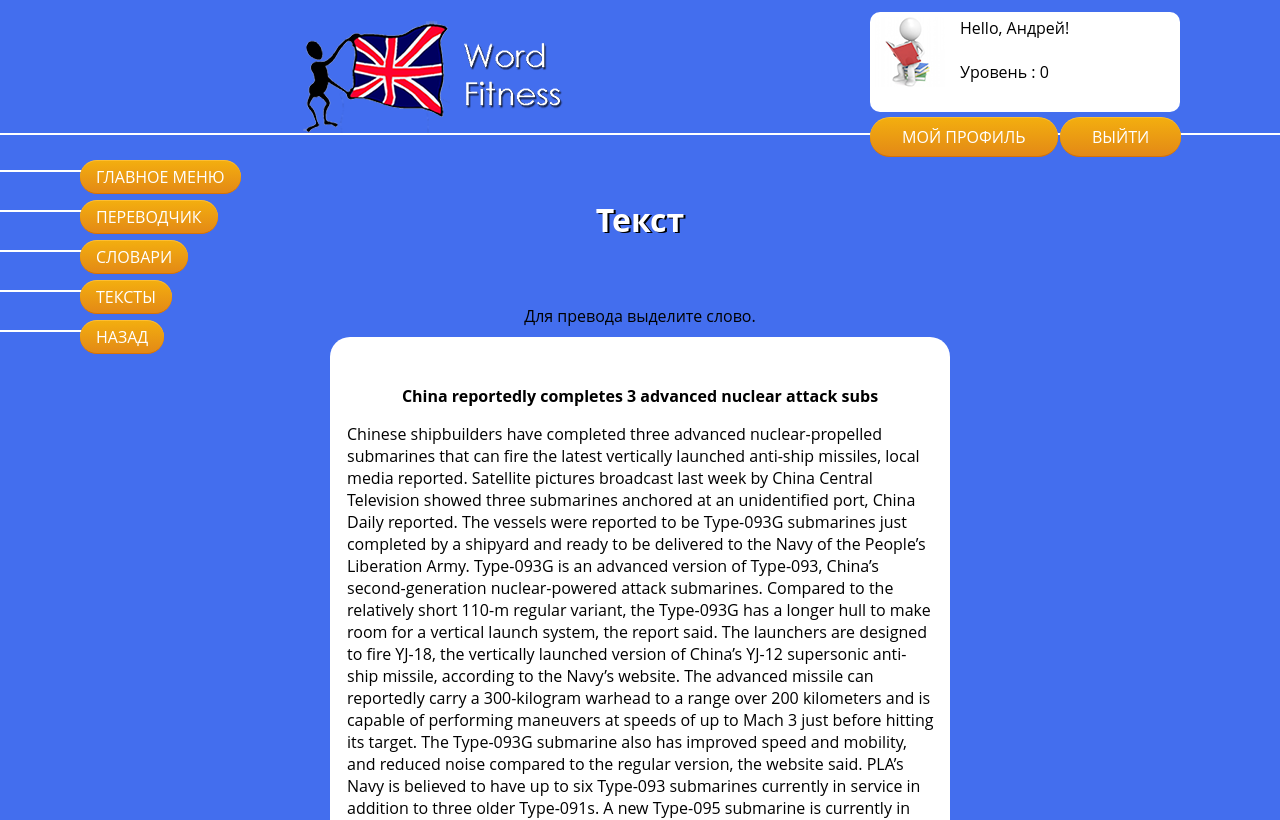
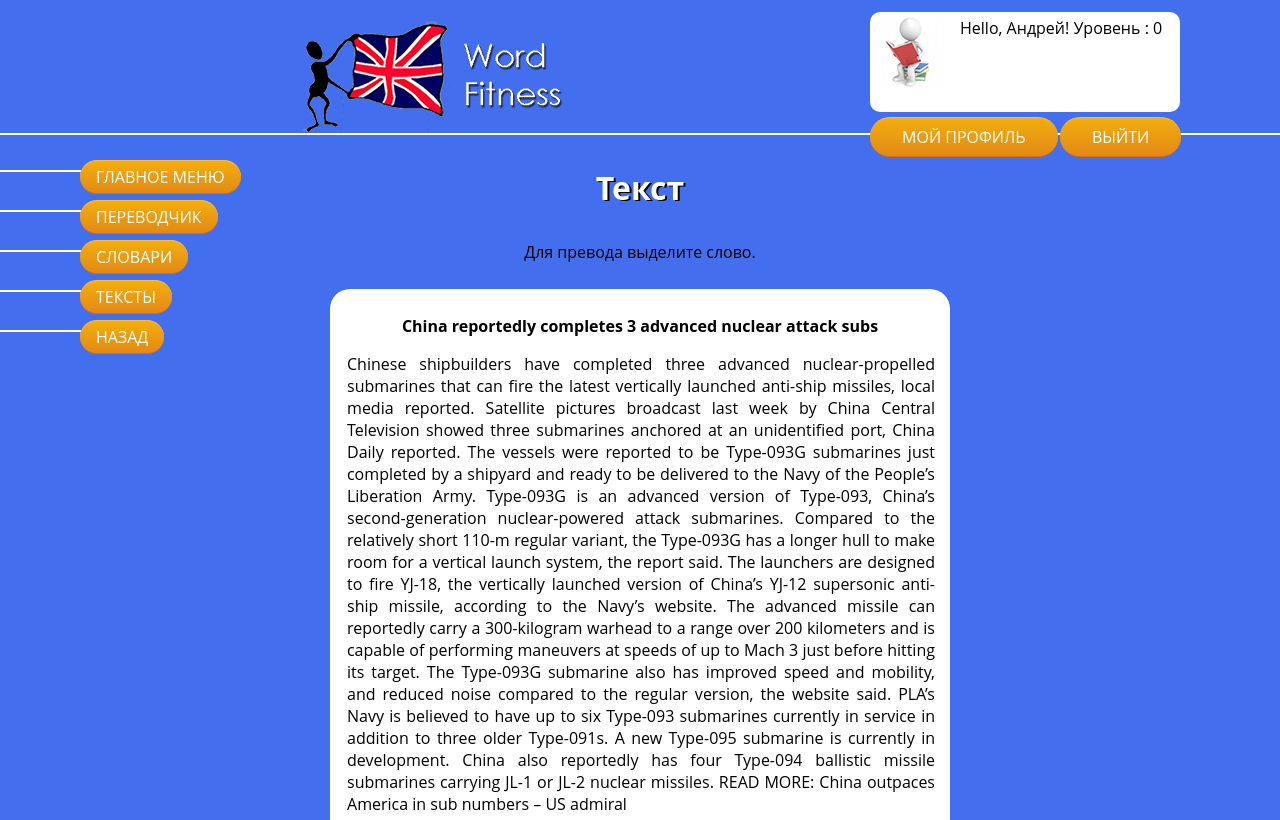
Before and after one commit to PolinkaLa/wordfitness-server-version, a plain HTML site: page Текст.html in a window 1280 px wide. Shown: the top 820 px of the page. Drawn offline with Linux system fonts and the light colour scheme.

Commit message:
edit text

```diff
--- a/css/WF.css
+++ b/css/WF.css
@@ -549,3 +549,6 @@ text-align: center;
 	width: 60%;
 	margin: 0 auto;
 }
+.text-translate {
+		text-align: justify;
+}
--- a/Текст.html
+++ b/Текст.html
@@ -18,8 +18,8 @@
                 <div class="profile">
                     <div id="avatar"></div>
                     <div id="avatar_txt">
-                        Hello, Андрей!<br><br>
-                        Уровень : 0<br>
+                        Hello, Андрей!
+                        Уровень : 0
                     </div>
                 </div>
                 <a href="http://localhost:8084/WordFitness/Article/index.html" class="button-exit">ВЫЙТИ</a>
@@ -37,16 +37,16 @@
                     <div class="lines l5"></div>
                     <a href="javascript:history.back()" class="button button-back">НАЗАД</a>
                 </div>
-                <center>
-                    <h1 class="p"><p><b>Текст</b></p></h1>
-                    Для превода выделите слово.
+
+                    <h1 class="p">Текст</h1>
+                    <p class="middle">Для превода выделите слово. </p>
                     <div class="tabwidth">
                         <table>
 
-                            <tbody><tr bgcolor="#ffffff">
+                            <tbody><tr>
                                 <td class="tcenter no-overflow">
 
-                            <center> <p><b><br>China reportedly completes 3 advanced nuclear attack subs</b></p></center>
+                            <p class="middle popup-title">China reportedly completes 3 advanced nuclear attack subs</p>
 
 
                             <div class="text" id="js-translate">
@@ -76,7 +76,7 @@
                                 <div class="parent_popup_text"></div>
 
 
-                                <p>
+                                <p class="text-translate">
                                     Chinese shipbuilders have completed three advanced nuclear-propelled submarines that can fire the latest vertically launched anti-ship missiles, local media reported.
 
 Satellite pictures broadcast last week by China Central Television showed three submarines anchored at an unidentified port, China Daily reported. The vessels were reported to be Type-093G submarines just completed by a shipyard and ready to be delivered to the Navy of the People’s Liberation Army.
@@ -91,7 +91,7 @@ PLA’s Navy is believed to have up to six Type-093 submarines currently in serv
 
 READ MORE: China outpaces America in sub numbers – US admiral
 
-Earlier in February, US Vice Admiral Joseph Mulloy said China had surpassed the US in the total number of submarines.
+<br><br>Earlier in February, US Vice Admiral Joseph Mulloy said China had surpassed the US in the total number of submarines.
 
 “They may not be the same quality, but their submarine forces are growing at a tremendous rate. They now have more diesel and nuclear attack submarines than we have,” the admiral told a House subcommittee.
 
@@ -106,14 +106,19 @@ Chinese naval development was addressed in the US-China Economic and Security Re
 “The deal would improve the PLA Navy’s capabilities and assist China’s development of quiet submarines, thus complicating future US efforts to track and counter the PLA submarines,” it added.
                                 </p>
                             </div>
-                            <a href="http://localhost:8084/WordFitness/Article/8#start"></a><p align="center"><a href="http://localhost:8084/WordFitness/Article/8#start"><img src="./Текст_files/arrow2.png" height="30" alt="Наверх"></a>
-                            </p></td>
+
+								<p class="middle">
+									<a href="http://localhost:8084/WordFitness/Article/8#start">
+										<img src="./Текст_files/arrow2.png" height="30" alt="Наверх">
+									</a>
+								</p>
+								</td>
                             </tr>
                         </tbody></table>
                     </div>
-                    <p></p>
 
-                </center>
+
+
             </form>
 
 
```
